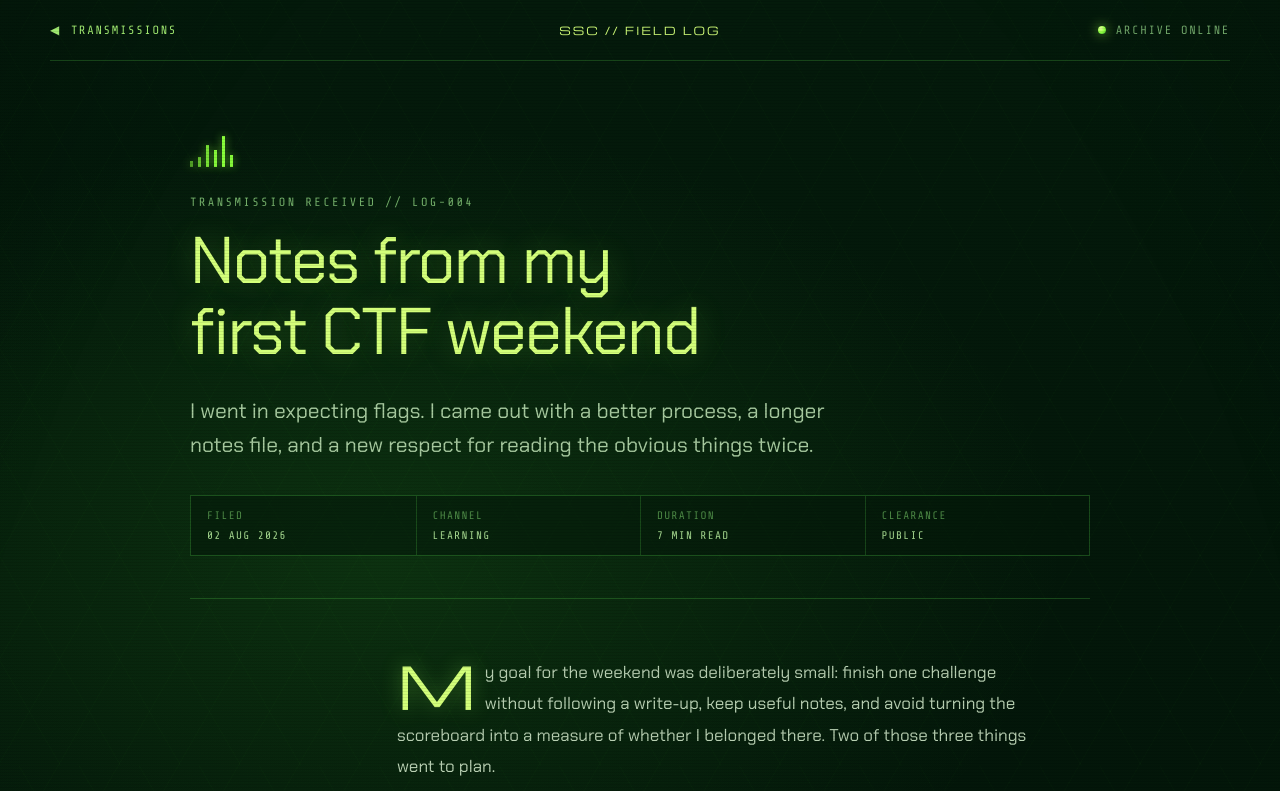
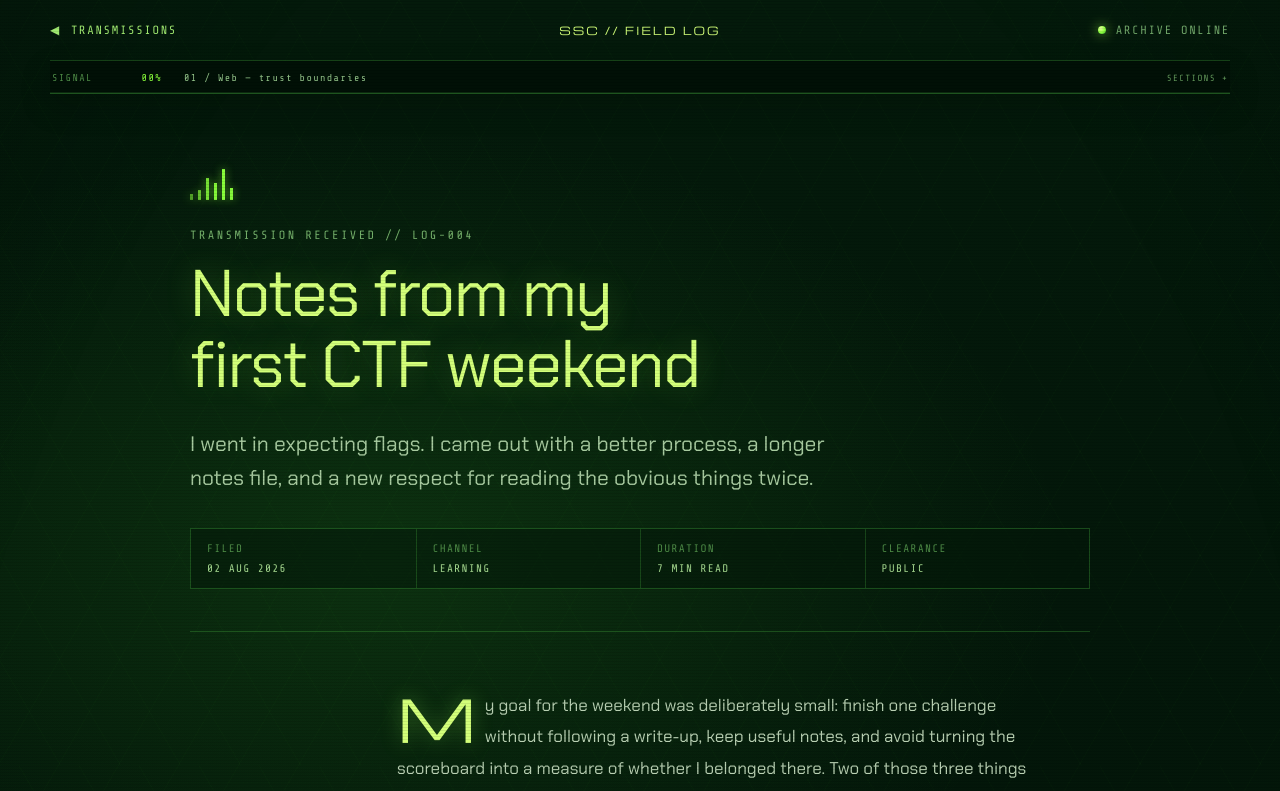
Before and after one commit to Legitimutley/something-something-cyber, a Next.js app: page /transmissions/notes-from-my-first-ctf-weekend in a window 1280 px wide. Shown: the top 791 px of the page. Built offline with nearby package versions, Linux system fonts and the light colour scheme.

Commit message:
Add sticky article progress tracker

```diff
--- /dev/null
+++ b/app/transmissions/[slug]/ReadingProgress.tsx
@@ -0,0 +1,99 @@
+'use client';
+
+import { useEffect, useState } from 'react';
+
+type Section = {
+  id: string;
+  label: string;
+};
+
+type ReadingProgressProps = {
+  sections: Section[];
+};
+
+export default function ReadingProgress({ sections }: ReadingProgressProps) {
+  const [progress, setProgress] = useState(0);
+  const [activeSection, setActiveSection] = useState(sections[0]?.id ?? '');
+  const [open, setOpen] = useState(false);
+
+  useEffect(() => {
+    let frame = 0;
+
+    const update = () => {
+      frame = 0;
+      const article = document.querySelector<HTMLElement>('[data-transmission-article]');
+      if (!article) return;
+
+      const articleTop = article.offsetTop;
+      const readableDistance = Math.max(article.scrollHeight - window.innerHeight, 1);
+      const nextProgress = Math.min(100, Math.max(0, ((window.scrollY - articleTop) / readableDistance) * 100));
+      setProgress(Math.round(nextProgress));
+
+      const headings = sections
+        .map(({ id }) => document.getElementById(id))
+        .filter((heading): heading is HTMLElement => Boolean(heading));
+      const current = headings.reduce<HTMLElement | null>((latest, heading) => {
+        return heading.getBoundingClientRect().top <= 150 ? heading : latest;
+      }, null);
+      setActiveSection(current?.id ?? sections[0]?.id ?? '');
+    };
+
+    const requestUpdate = () => {
+      if (frame) return;
+      frame = window.requestAnimationFrame(update);
+    };
+
+    update();
+    window.addEventListener('scroll', requestUpdate, { passive: true });
+    window.addEventListener('resize', requestUpdate);
+
+    return () => {
+      window.removeEventListener('scroll', requestUpdate);
+      window.removeEventListener('resize', requestUpdate);
+      if (frame) window.cancelAnimationFrame(frame);
+    };
+  }, [sections]);
+
+  const activeLabel = sections.find(({ id }) => id === activeSection)?.label ?? 'INCOMING TRANSMISSION';
+
+  return (
+    <nav className={`reading-progress ${open ? 'is-open' : ''}`} aria-label="Article progress and sections">
+      <button
+        className="reading-progress-toggle"
+        type="button"
+        aria-expanded={open}
+        aria-controls="transmission-outline"
+        onClick={() => setOpen((current) => !current)}
+      >
+        <span className="reading-progress-status">
+          <span className="reading-progress-label">SIGNAL</span>
+          <output aria-label={`${progress}% read`}>{String(progress).padStart(2, '0')}%</output>
+        </span>
+        <span className="reading-progress-section">{activeLabel}</span>
+        <span className="reading-progress-command" aria-hidden="true">{open ? 'CLOSE ×' : 'SECTIONS +'}</span>
+      </button>
+
+      <span className="reading-progress-track" aria-hidden="true">
+        <span style={{ transform: `scaleX(${progress / 100})` }} />
+      </span>
+
+      <div className="reading-progress-menu" id="transmission-outline" hidden={!open}>
+        <span className="reading-progress-menu-label">TRANSMISSION OUTLINE</span>
+        <ol>
+          {sections.map((section, index) => (
+            <li key={section.id}>
+              <a
+                className={activeSection === section.id ? 'is-active' : ''}
+                href={`#${section.id}`}
+                onClick={() => setOpen(false)}
+              >
+                <span>{String(index + 1).padStart(2, '0')}</span>
+                {section.label}
+              </a>
+            </li>
+          ))}
+        </ol>
+      </div>
+    </nav>
+  );
+}
--- a/app/transmissions/[slug]/page.tsx
+++ b/app/transmissions/[slug]/page.tsx
@@ -2,6 +2,7 @@ import type { Metadata } from 'next';
 import Link from 'next/link';
 import { notFound } from 'next/navigation';
 import { getTransmission, transmissions } from '@/content/transmissions';
+import ReadingProgress from './ReadingProgress';
 
 type PageProps = {
   params: Promise<{ slug: string }>;
@@ -42,6 +43,10 @@ export default async function TransmissionPage({ params }: PageProps) {
 
   if (!transmission) notFound();
 
+  const sections = transmission.blocks
+    .filter((block): block is Extract<typeof block, { type: 'heading' }> => block.type === 'heading')
+    .map(({ id, text }) => ({ id, label: text }));
+
   return (
     <main className="transmission-reader crt-shell">
       <div className="ambient-grid transmissions-grid" aria-hidden="true" />
@@ -53,7 +58,9 @@ export default async function TransmissionPage({ params }: PageProps) {
         <span className="reader-online"><span className="status-dot" /> ARCHIVE ONLINE</span>
       </header>
 
-      <article className="reader-article">
+      <ReadingProgress sections={sections} />
+
+      <article className="reader-article" data-transmission-article>
         <header className="article-hero">
           <div className="article-signal" aria-hidden="true">
             <span />
```
